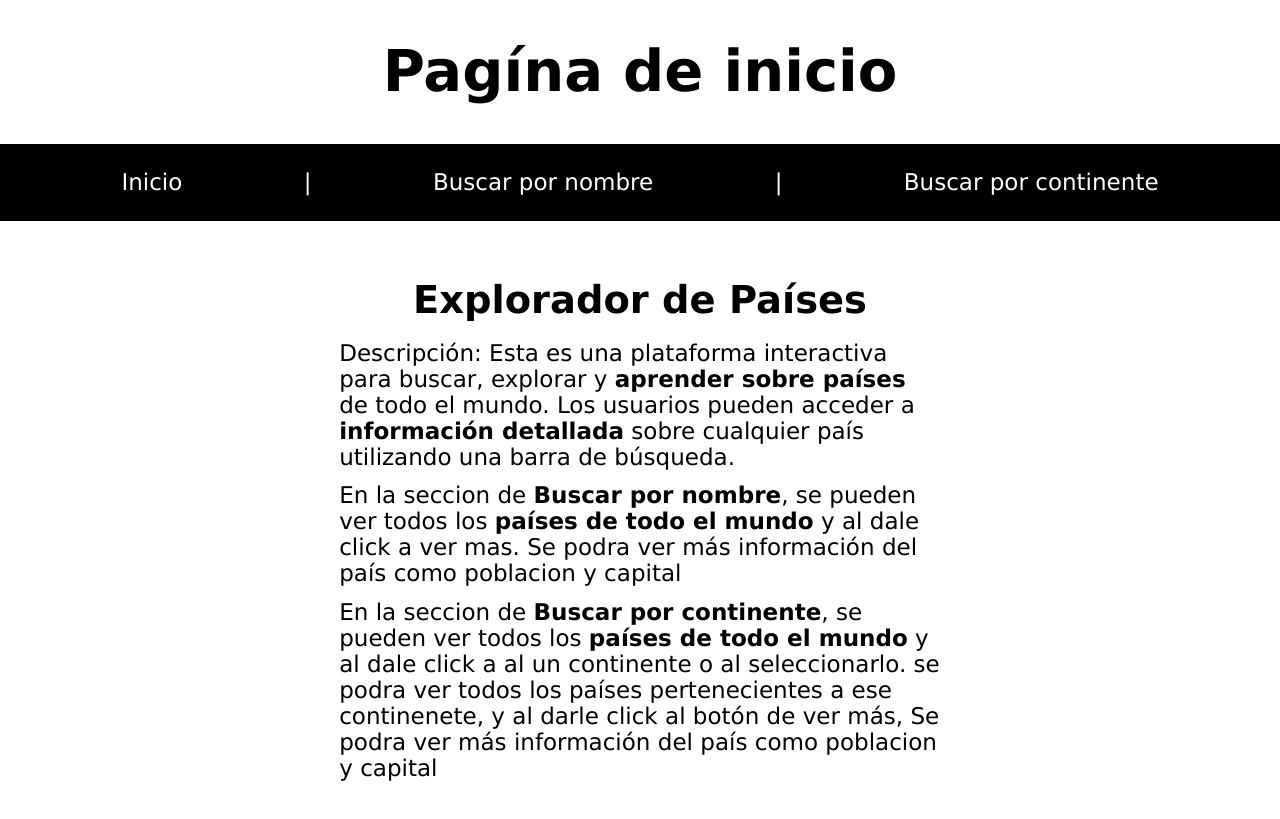
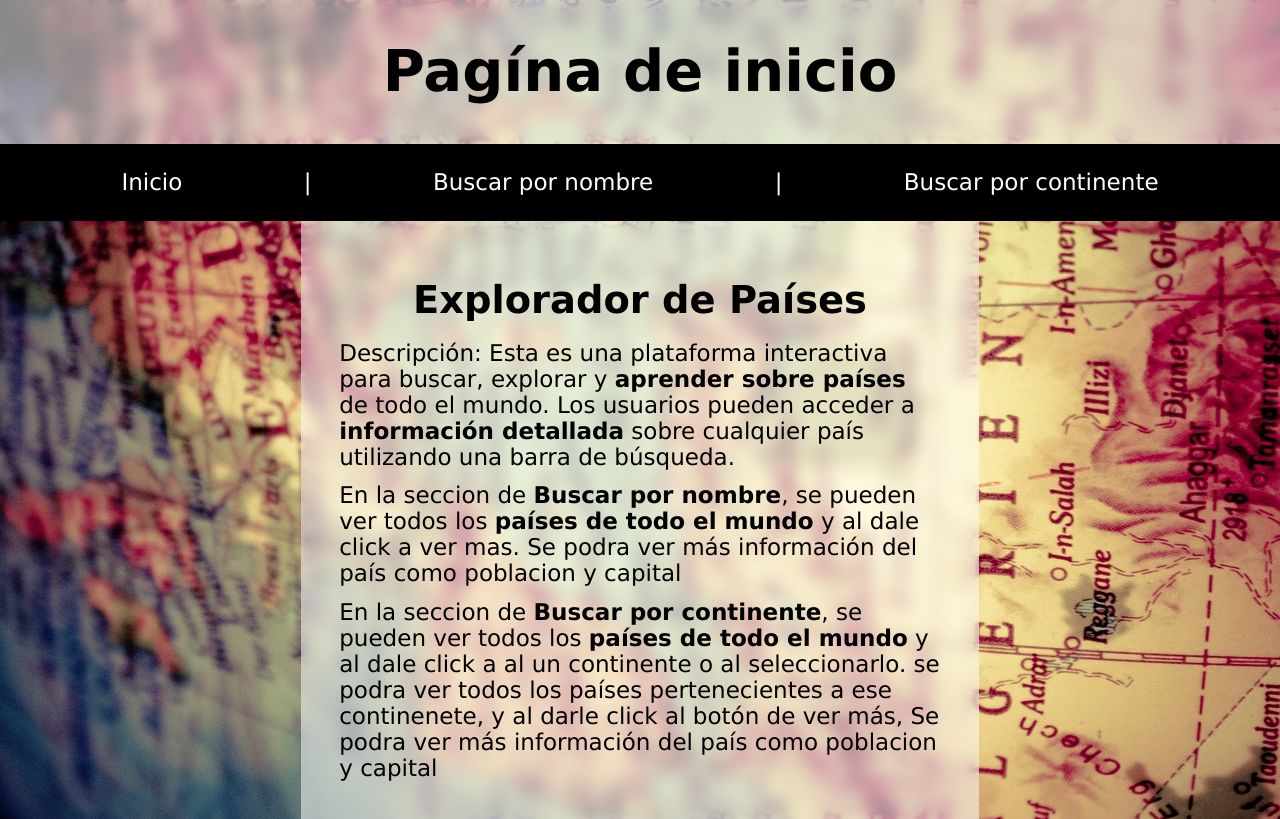
Before and after one commit to LeandroMoya/Leandro_pa-ses, a plain HTML site: page index.html in a window 1280 px wide. Drawn offline with Linux system fonts and the light colour scheme; the site is published under a folder, as on GitHub Pages, so addresses that start at the root find nothing.

Commit message:
Enlaces corregidos

```diff
--- a/style.css
+++ b/style.css
@@ -455,7 +455,7 @@
 }
 
 .cuerpo{
-    background-image: url(/imagenes/fondo_buscardor.jpg);
+    background-image: url(imagenes/fondo_buscardor.jpg);
     background-size: cover;
     height: 100%;
 }
```
